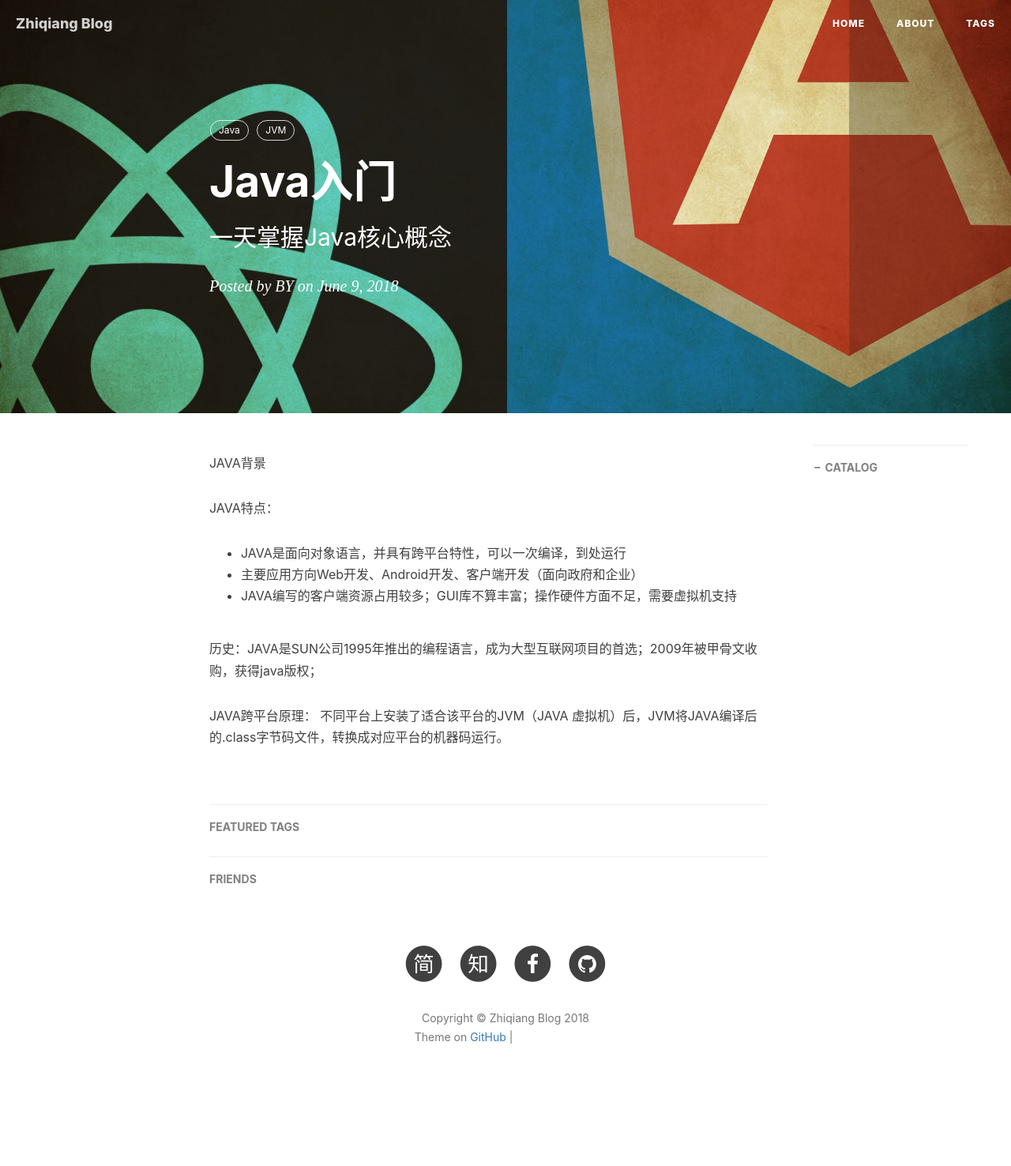
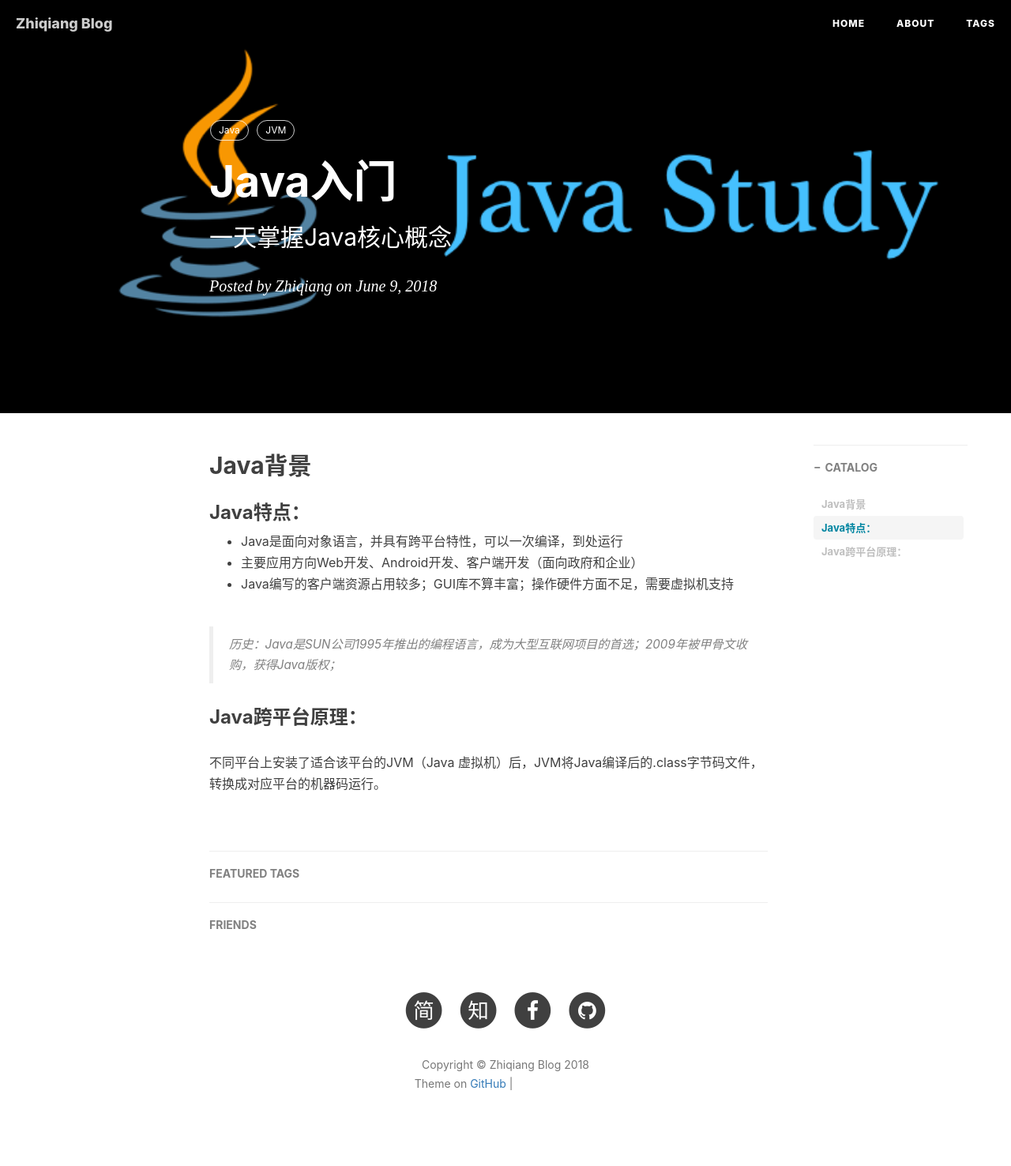
Before and after one commit to xiazhiqiang/xiazhiqiang.github.io, a Jekyll site: the page built from _posts/2018-06-09-Java入门.md, in a window 1280 px wide. Shown: the whole page at 79% size. Built offline with Jekyll 4.4.1, drawn with Linux system fonts in a browser that asks for light colours; nearby versions of some CDN libraries; comment, search, counter and statistics services are not loaded; before the commit the page ends 1417 px from its top, so only the background shows below that; grey boxes are pictures that could not be loaded.

Commit message:
修改post图片

```diff
--- a/_posts/2018-06-09-Java入门.md
+++ b/_posts/2018-06-09-Java入门.md
@@ -3,22 +3,22 @@ layout:     post
 title:      Java入门
 subtitle:   一天掌握Java核心概念
 date:       2018-06-09
-author:     BY
-header-img: img/post-bg-re-vs-ng2.jpg
+author:     Zhiqiang
+header-img: img/post-bg/post-bg-java-study.png
 catalog: true
 tags:
     - Java
     - JVM
 ---
 
-JAVA背景
+## Java背景
 
-JAVA特点：
-* JAVA是面向对象语言，并具有跨平台特性，可以一次编译，到处运行
+### Java特点：
+* Java是面向对象语言，并具有跨平台特性，可以一次编译，到处运行
 * 主要应用方向Web开发、Android开发、客户端开发（面向政府和企业）
-* JAVA编写的客户端资源占用较多；GUI库不算丰富；操作硬件方面不足，需要虚拟机支持
+* Java编写的客户端资源占用较多；GUI库不算丰富；操作硬件方面不足，需要虚拟机支持
 
-历史：JAVA是SUN公司1995年推出的编程语言，成为大型互联网项目的首选；2009年被甲骨文收购，获得java版权；
+> 历史：Java是SUN公司1995年推出的编程语言，成为大型互联网项目的首选；2009年被甲骨文收购，获得Java版权；
 
-JAVA跨平台原理：
-不同平台上安装了适合该平台的JVM（JAVA 虚拟机）后，JVM将JAVA编译后的.class字节码文件，转换成对应平台的机器码运行。
+### Java跨平台原理：
+不同平台上安装了适合该平台的JVM（Java 虚拟机）后，JVM将Java编译后的.class字节码文件，转换成对应平台的机器码运行。
```
Also changed, not shown: img/post-bg/post-bg-java-study.png (added).
